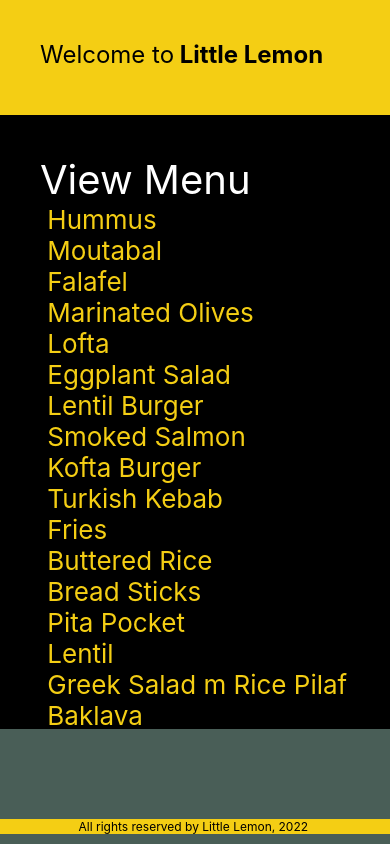
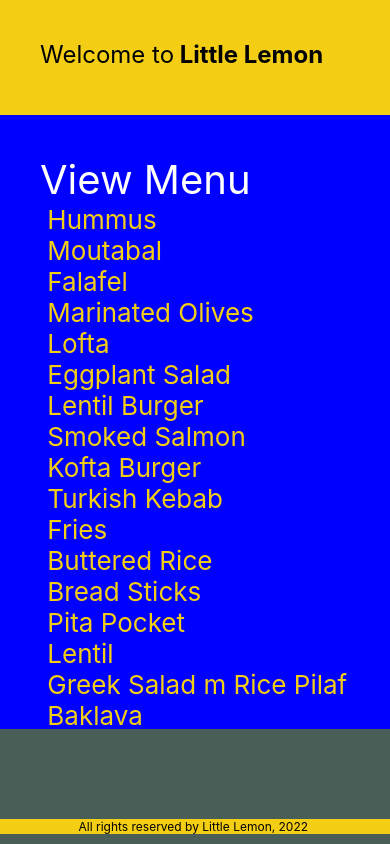
Before and after one commit to Senju002/Lemon-App, a React Native app: screen / in a window 390 px wide. Built offline with nearby package versions, Linux system fonts and the light colour scheme.

Commit message:
using stye sheet

```diff
--- a/components/LittleLemonFooter.js
+++ b/components/LittleLemonFooter.js
@@ -1,23 +1,24 @@
 import * as React from "react";
-import { View, Text } from "react-native";
+import { View, Text, StyleSheet } from "react-native";
 
 export default function LittleLemonFooter() {
   return (
-    <View
-      style={{
-        backgroundColor: "#F4CE14",
-        marginBottom: 10,
-      }}
-    >
-      <Text
-        style={{
-          fontSize: 12,
-          color: "black",
-          textAlign: "center",
-        }}
-      >
+    <View style={headerStyle.container}>
+      <Text style={headerStyle.headerText}>
         All rights reserved by Little Lemon, 2022{" "}
       </Text>
     </View>
   );
 }
+
+const headerStyle = StyleSheet.create({
+  container: {
+    backgroundColor: "#F4CE14",
+    marginBottom: 10,
+  },
+  headerText: {
+    fontSize: 12,
+    color: "black",
+    textAlign: "center",
+  },
+});
--- a/components/MenuItems.js
+++ b/components/MenuItems.js
@@ -1,5 +1,5 @@
 import React from "react";
-import { ScrollView, Text, View } from "react-native";
+import { ScrollView, StyleSheet, Text, View } from "react-native";
 
 const green = "#495E57";
 const yellow = "#F4CE14";
@@ -10,21 +10,31 @@
 
 export default function MenuItems() {
   return (
-    <View style={{ flex: 0.75 }}>
-      <ScrollView
-        style={{
-          paddingHorizontal: 40,
-          paddingVertical: 40,
-          backgroundColor: "black",
-        }}
-      >
-        <Text style={{ color: "white", fontSize: 40, flexWrap: "wrap" }}>
-          View Menu
-        </Text>
-        <Text style={{ color: "#F4CE14", fontSize: 26 }}>
-          {MenuItemsToDisplay[0]}
-        </Text>
+    <View style={menuStyles.container}>
+      <ScrollView style={menuStyles.innerContainer}>
+        <Text style={menuStyles.headerText}>View Menu</Text>
+        <Text style={menuStyles.itemText}>{MenuItemsToDisplay[0]}</Text>
       </ScrollView>
     </View>
   );
 }
+
+const menuStyles = StyleSheet.create({
+  container: {
+    flex: 0.75,
+  },
+  innerContainer: {
+    paddingHorizontal: 40,
+    paddingVertical: 40,
+    backgroundColor: "blue",
+  },
+  headerText: {
+    color: "white",
+    fontSize: 40,
+    flexWrap: "wrap",
+  },
+  itemText: {
+    color: "#F4CE14",
+    fontSize: 26,
+  },
+});
```
